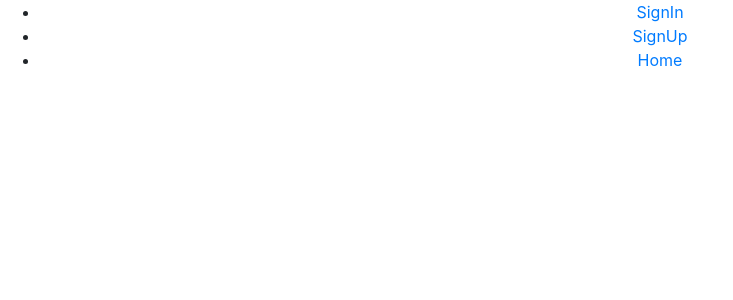
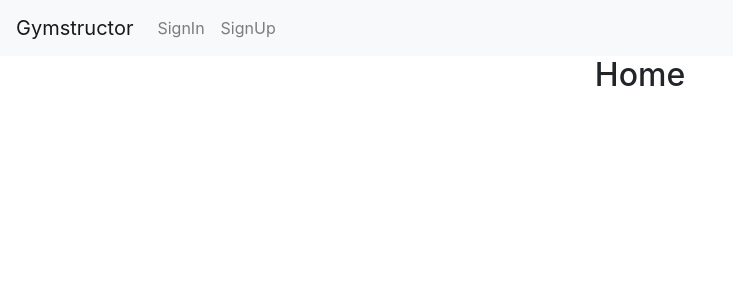
Before and after one commit to davidmaogomezz/gymstructor, a React (Create React App) app: page / in a window 1280 px wide. Shown: the top 300 px of the page, without its empty margins (0-733 px from the left). Built offline with nearby package versions, Linux system fonts and the light colour scheme.

Commit message:
add header bootstrap

```diff
--- a/src/components/Header.js
+++ b/src/components/Header.js
@@ -7,27 +7,22 @@
   Route,
   Link
 } from "react-router-dom";
+import { Navbar, Nav } from 'react-bootstrap';
 
 function Header() {
   return (
     <Router>
-      <div>
-        <nav>
-          <ul>
-            <li>
-              <Link to="/sign-in">SignIn</Link>
-            </li>
-            <li>
-              <Link to="/sign-up">SignUp</Link>
-            </li>
-            <li>
-              <Link to="/home">Home</Link>
-            </li>
-          </ul>
-        </nav>
+      <Navbar bg="light" expand="lg">
+        <Link className="navbar-brand" to="/">Gymstructor</Link>
+        <Navbar.Toggle aria-controls="basic-navbar-nav" />
+        <Navbar.Collapse id="basic-navbar-nav">
+          <Nav className="mr-auto">
+            <Link className="nav-link" to="/sign-in">SignIn</Link>
+            <Link className="nav-link" to="/sign-up">SignUp</Link>
+          </Nav>
+        </Navbar.Collapse>
+      </Navbar>
 
-        {/* A <Switch> looks through its children <Route>s and
-            renders the first one that matches the current URL. */}
       <Switch>
         <Route path="/sign-in">
           <SignIn />
@@ -35,11 +30,11 @@
         <Route path="/sign-up">
           <SignUp />
         </Route>
-          <Route path="/home">
+        <Route path="/">
           <Home />
         </Route>
       </Switch>
-      </div>
+
     </Router>
   );
 }
```
Lines whose indentation alone changed are shown as unchanged.
